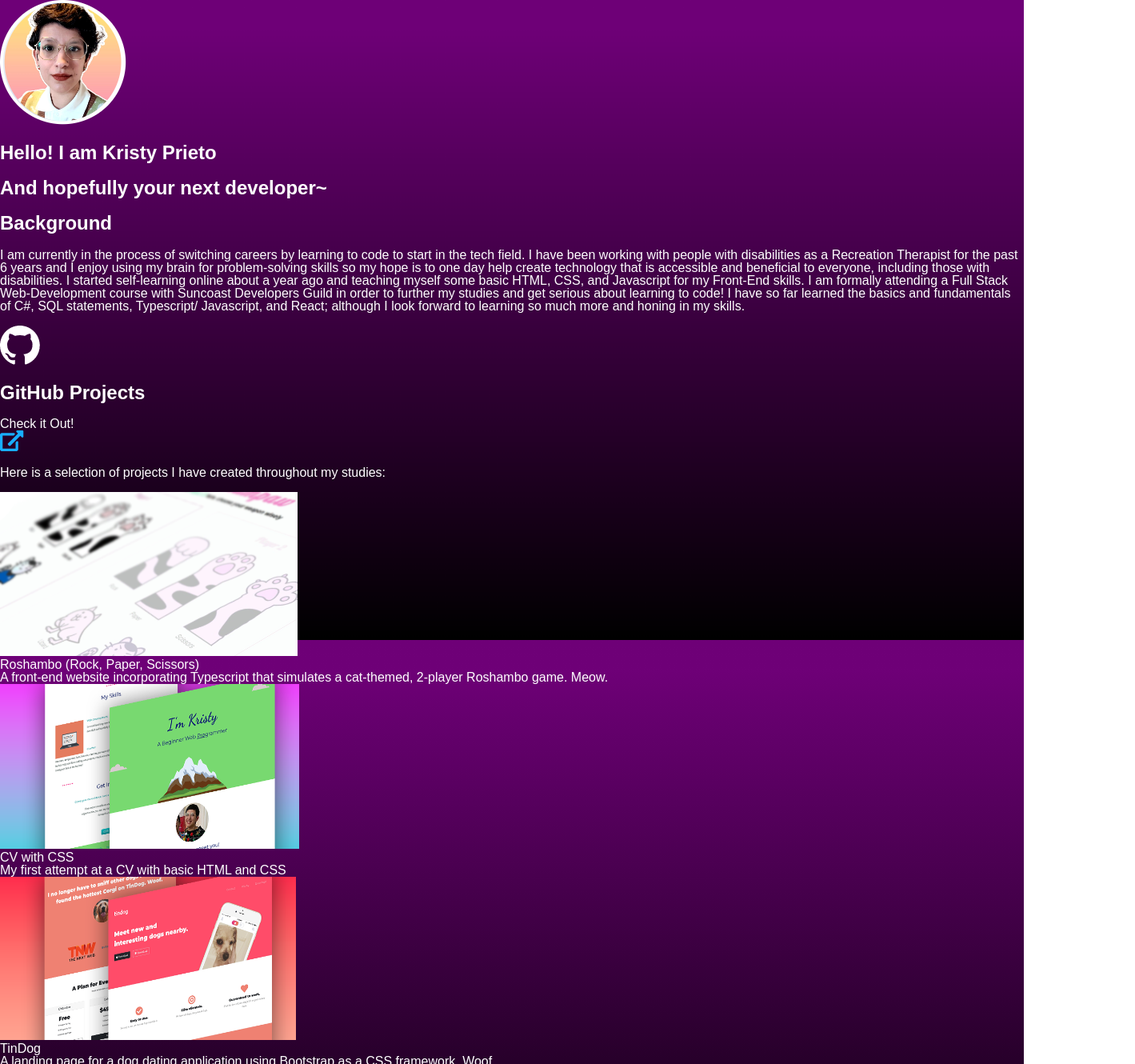
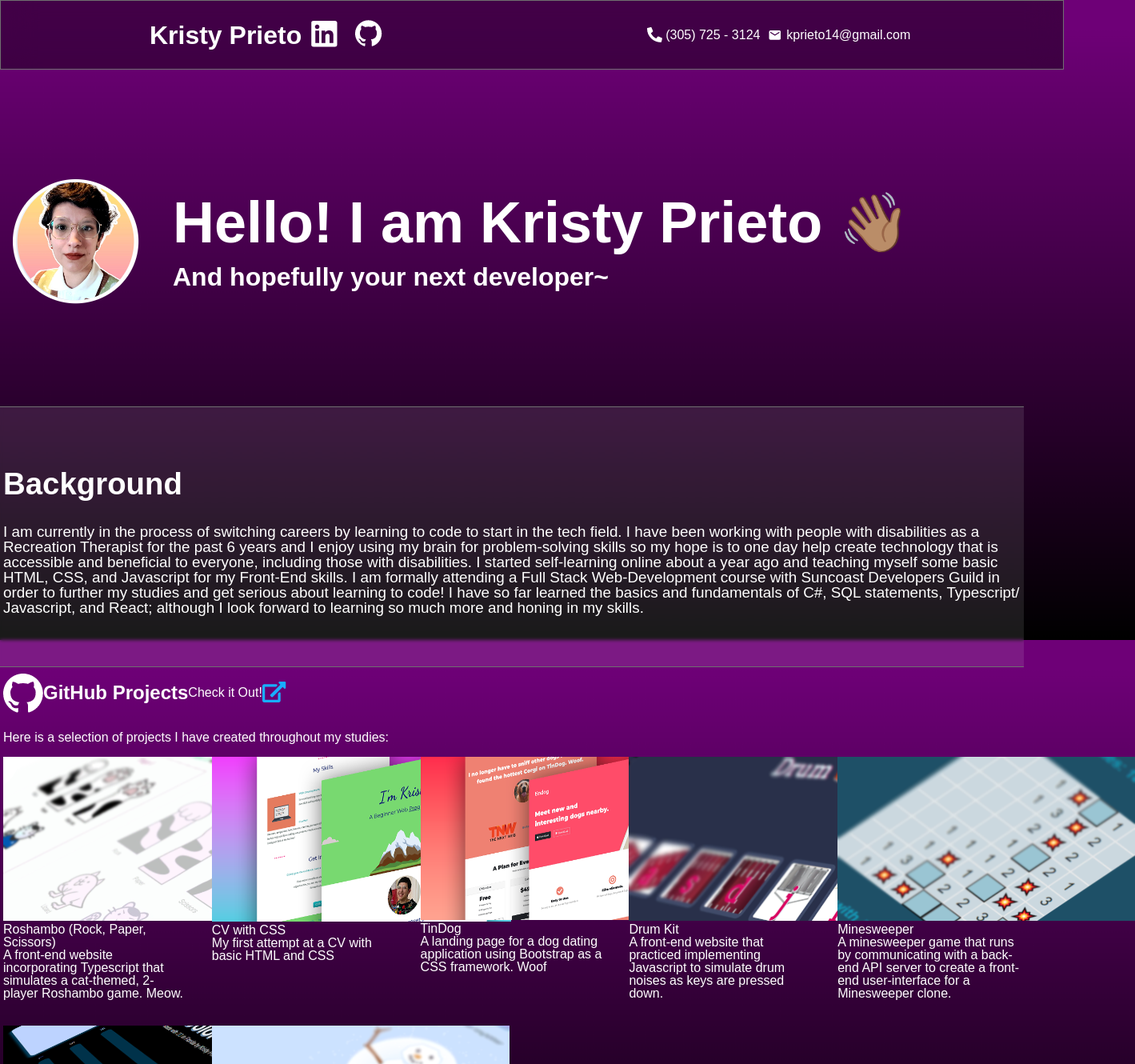
Before and after one commit to kprieto14/Resume-With-React, a React (Vite) app: page / in a window 1280 px wide. Shown: the top 1330 px of the page at 80% size, 1419 px wide, since content can reach past the window. Built offline with nearby package versions, Linux system fonts and the light colour scheme.

Commit message:
Start of CSS styling for page greeting, header, background, and some of github project section.

```diff
--- a/package.json
+++ b/package.json
@@ -21,6 +21,7 @@
     "eslint-plugin-react": "^7.33.2",
     "eslint-plugin-react-hooks": "^4.6.0",
     "eslint-plugin-react-refresh": "^0.4.4",
+    "sass": "^1.69.5",
     "typescript": "^5.3.3",
     "vite": "^5.0.0"
   }
--- a/src/App.tsx
+++ b/src/App.tsx
@@ -1,4 +1,5 @@
 import React from "react"
+import { HeaderNav } from "./components/HeaderNav"
 import { PageGreeter } from "./components/PageGreeter"
 import { Background } from "./components/Background"
 import { GithubProjects } from "./components/GithubProjects"
@@ -10,8 +11,11 @@ function App() {
 
   return (
     <>
+      <HeaderNav/>
+
       <section className="dotted-line"/>
 
+      <main>
         <PageGreeter/>
 
         <Background/>
@@ -23,6 +27,11 @@ function App() {
         <QuoteSection/>
 
         <JobExperience/>
+      </main>
+
+      <footer>
+        <p>Made with 🫶🏽 in Florida</p>
+      </footer>
     </>
   )
 }
--- a/src/components/GithubProjects.tsx
+++ b/src/components/GithubProjects.tsx
@@ -13,23 +13,16 @@ import { CodingProject } from './CodingProjectItem'
 export function GithubProjects() {
   return (
     <nav className="github-projects">
-      <div>
-        {/* <ul>
-          <li><img src={GithubLogo} alt ="Github logo"/></li>
-          <li><h2>Github Projects</h2></li>
-          <li style="font-size: 19px;"><a href="https://github.com/kprieto14">Check it out!</a></li>
-          <li><a href="https://github.com/kprieto14"><img src={ExportIcon} alt="Export Icon"/></a></li>
-        </ul> */}
-
-        <ul>
-          <li><img src={ GithubLogo } alt="" /></li>
-          <li><h2>GitHub Projects</h2></li>
-          <li><a href="https://github.com/kprieto14">Check it Out!</a></li>
-          <li><a href="https://github.com/kprieto14"><img src={ExportIcon} alt="Export Icon"/></a></li>
-        </ul>
+      <header>
+        <div>
+          <img src={ GithubLogo } alt="Picture of github's logo" />
+          <h2>GitHub Projects</h2>
+          <a href="https://github.com/kprieto14">Check it Out!</a>
+          <a href="https://github.com/kprieto14"><img src={ ExportIcon } alt="Export Icon"/></a>
+        </div>
 
         <p>Here is a selection of projects I have created throughout my studies:</p>
-      </div>
+      </header>
 
       <section className='github-grid-container'>
         <CodingProject
--- /dev/null
+++ b/src/components/HeaderNav.tsx
@@ -0,0 +1,26 @@
+import React from "react";
+import Phone from '../assets/Phone.png'
+import Mail from '../assets/Email_ICO.png'
+import LinkedIn from '../assets/LinkedIN.png'
+import Github from '../assets/GitHeader.png'
+
+export function HeaderNav() {
+    return (
+        <header className="page-header">
+            <div>
+                <nav>
+                    <h1>Kristy Prieto</h1>
+                    <a href="https://www.linkedin.com/in/kristy-prieto/"><img src={ LinkedIn } alt ="LinkedIn Logo"/></a>
+                    <a href="https://github.com/kprieto14"><img src={ Github } alt="Github logo"/></a>
+                </nav>
+
+                <nav className="contact-info">
+                    <img className='small-icon' src={ Phone } alt="Icon of a phone" />
+                    <p>(305) 725 - 3124</p>
+                    <img className='small-icon' src={ Mail } alt="Icon of an envelope" />
+                    <p>kprieto14@gmail.com</p>
+                </nav>
+            </div>
+        </header>
+    )
+}
--- a/src/components/PageGreeter.tsx
+++ b/src/components/PageGreeter.tsx
@@ -6,8 +6,8 @@ export function PageGreeter() {
       <section className="page-greeter">
         <img src={KristyPF} alt="Profile picture of Kristy Prieto" />
         <div>
-          <h1>Hello! I am Kristy Prieto</h1>
-          <h1>And hopefully your next developer~</h1>
+          <h1>Hello! I am Kristy Prieto 👋🏽</h1>
+          <h2>And hopefully your next developer~</h2>
         </div>
     </section>
   )
--- a/src/components/QuoteSections.tsx
+++ b/src/components/QuoteSections.tsx
@@ -5,6 +5,7 @@ import QuoteRight from '../assets/Quote_Right_IMG.png'
 export function QuoteSection() {
     return (
       <section className="quote-section">
+        <div>
           <img src={ QuoteLeft} alt="Symbol of quotation marks facing left"/>
             <p>
               I have always enjoyed crafting and solving puzzles, so I decided to pursue becoming a
@@ -16,6 +17,7 @@ export function QuoteSection() {
               such as creating communication and learning applications.
             </p>
             <img src={ QuoteRight } alt="Symbol of quotation marks facing right"></img>
+        </div>
       </section>
     )
 }
--- a/src/index.css
+++ /dev/null
@@ -1,26 +0,0 @@
-#root {
-    font: 16px / 1 normal Poppins;
-    color: #FFFFFF;
-    font-family: 'Poppins', sans-serif;
-}
-
-body, html {
-    height: 100vh;
-    margin: 0;
-    background-image: url("./assets/Gradient_BG.png");
-    height: 100vh;
-    background-repeat: no-repeat;
-    background-attachment: fixed;
-    background-size: cover;
-}
-
-a, a:visited {
-    color:#FFFFFF;
-    text-decoration: none;
-}
-
-li, ul {
-  list-style: none;
-  padding-inline-start: 0;
-  margin: 0;
-}
--- /dev/null
+++ b/src/index.scss
@@ -0,0 +1,142 @@
+#root {
+    font: 16px / 1 normal Poppins;
+    color: #FFFFFF;
+    font-family: 'Poppins', sans-serif;
+}
+
+body, html {
+    height: 100vh;
+    margin: 0;
+    background-image: url("./assets/Gradient_BG.png");
+    height: 100vh;
+    background-repeat: no-repeat;
+    background-attachment: fixed;
+    background-size: cover;
+}
+
+a, a:visited {
+    color:#FFFFFF;
+    text-decoration: none;
+}
+
+li, ul {
+  list-style: none;
+  padding-inline-start: 0;
+  margin: 0;
+}
+
+.page-header {
+    position: fixed;
+    border: 1px solid #707070;
+    background: rgba(0, 0, 0, 0.4);
+    backdrop-filter: blur(21px);
+    -webkit-backdrop-filter: blur(21px);
+    z-index: 1;
+    width: 100%;
+    padding: 0 1.5rem;
+
+    div {
+        display: flex;
+        align-items: center;
+        justify-content: space-around;
+        max-width: 79.5rem;
+        margin: 0 auto;
+    }
+
+    h1 {
+        font-size: 2rem;
+    }
+
+    nav {
+        display: flex;
+        justify-content: center;
+        align-items: center;
+
+        img {
+            padding: 0 .25rem;
+        }
+
+        p {
+            padding-right: 0.3rem;
+        }
+    }
+}
+
+.page-greeter {
+    display: flex;
+    align-items: center;
+    max-width: 1272px;
+    margin: 0 auto;
+    gap: 2.625rem;
+    margin-bottom: 8rem;
+    padding: 14rem 1.5rem 0 1rem;
+
+    h1 {
+        font-size: clamp(2rem,4.5rem, 4.5rem);
+        margin: 0;
+        padding-bottom: 1rem;
+    }
+
+    h2 {
+        font-size: clamp(1rem,2rem, 2.5rem);
+        margin: 0;
+    }
+  }
+
+.background, .quote-section {
+    padding: 0 1rem;
+    border: 1px solid #707070;
+    border-width: 1px 0px;
+    padding: 45px 0px;
+    width: 100%;
+    background: rgba(250, 250, 250, 0.1);
+    backdrop-filter: blur(2px);
+    -webkit-backdrop-filter: blur(2px);
+
+    div {
+        max-width: 79.5rem;
+        margin: 0 auto;
+    }
+
+    h2 {
+        font-size: 2.4rem;
+    }
+
+    p {
+        font-size: 1.18rem;
+    }
+}
+
+.github-projects {
+    max-width: 79.5rem;
+    margin: 0 auto;
+
+    header div{
+        display: flex;
+        align-items: center;
+    }
+
+    .github-grid-container {
+        display: grid;
+        align-items: start;
+        grid-template-columns: repeat(auto-fit, minmax(14rem, 1fr));
+        grid-template-rows: repeat(2, 19rem);
+        grid-auto-rows: 19rem;
+        grid-gap: 2rem;
+    }
+
+    .border img {
+        transition: .5s ease;
+      }
+
+    .border img:hover{
+        box-shadow: 0 0 0 10px #FFFFFF;
+        transition: .5s ease;
+    }
+}
+
+  @media only screen and (max-width: 700px) {
+    header div, .page-greeter {
+        flex-direction: column;
+    }
+  }
--- a/src/main.jsx
+++ b/src/main.jsx
@@ -1,7 +1,7 @@
 import React from 'react'
 import ReactDOM from 'react-dom/client'
 import App from './App.tsx'
-import './index.css'
+import './index.scss'
 
 ReactDOM.createRoot(document.getElementById('root')).render(
   <React.StrictMode>
```
Also changed, not shown: src/components/Background.tsx (indentation only), 1 other file (tests, documents, lock files or other folders). Lines whose indentation alone changed are shown as unchanged.
